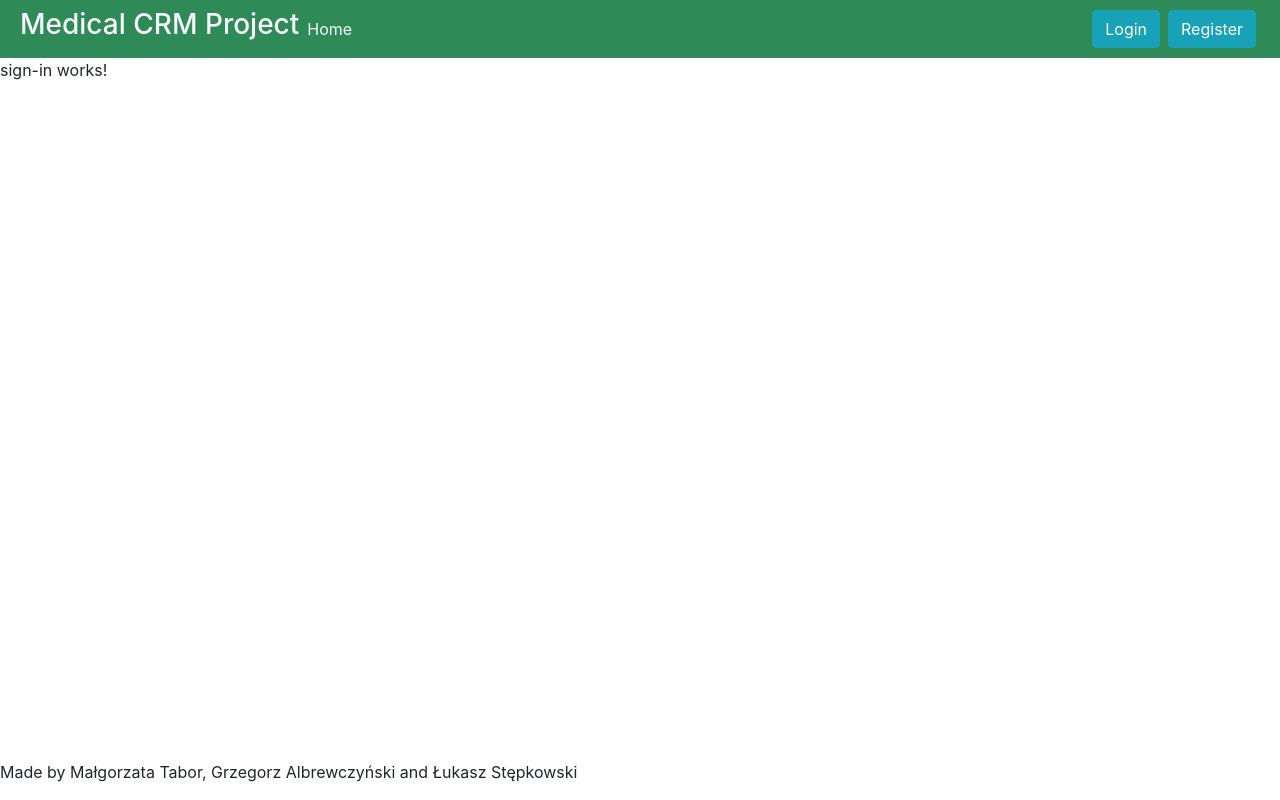
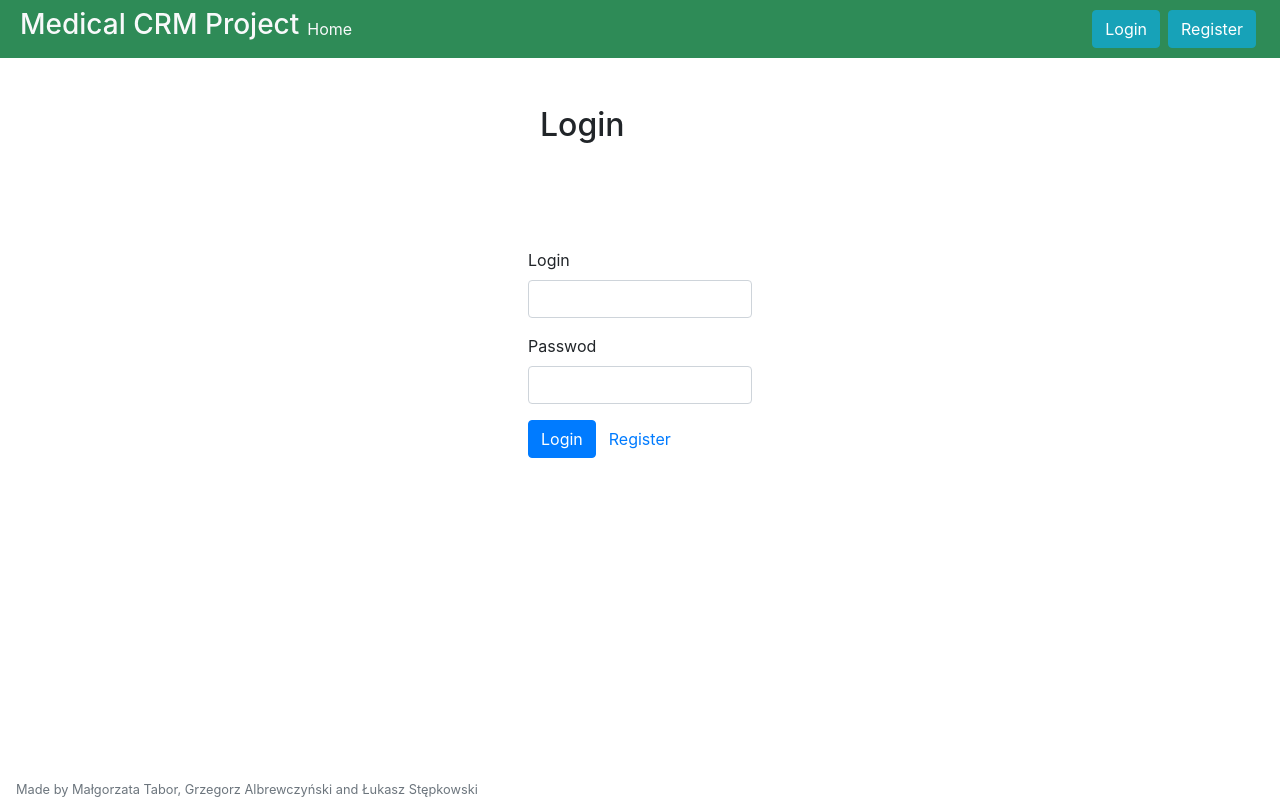
Before and after one commit to LukaszStepkowski/medical-crm-angular, an Angular app: page /signIn in a window 1280 px wide. Built offline with nearby package versions, Linux system fonts and the light colour scheme.

Commit message:
created a login page

```diff
--- a/src/app/app.component.html
+++ b/src/app/app.component.html
@@ -15,6 +15,6 @@
     </a>
 </nav>
 <router-outlet></router-outlet>
-<div class="fixed-bottom">
-    <p>Made by Małgorzata Tabor, Grzegorz Albrewczyński and Łukasz Stępkowski</p>
+<div class="fixed-bottom text-muted pl-md-3">
+    <small>Made by Małgorzata Tabor, Grzegorz Albrewczyński and Łukasz Stępkowski</small>
 </div>
--- a/src/app/register/register.component.html
+++ b/src/app/register/register.component.html
@@ -1,5 +1,7 @@
 <div *ngIf="error" class="alert alert danger">{{error}}</div>
-<h2 class="mx-auto">Register</h2>
+<div class="mx-auto py-md-5" style="width: 200px;">
+<h2>Register</h2>
+</div>
 <form [formGroup]="registerForm" (ngSubmit)="onSubmit()" class="mx-auto w-50 px-md-5 py-md-5">
     <div class="form-row">
         <div class="form-group col-md-6">
--- a/src/app/sign-in/sign-in.component.html
+++ b/src/app/sign-in/sign-in.component.html
@@ -1 +1,23 @@
-<p>sign-in works!</p>
+<div *ngIf="error" class="alert alert-danger">{{error}}</div>
+<div class="mx-auto py-md-5" style="width: 200px;">
+    <h2>Login</h2>
+</div>
+<div>
+    <form [formGroup]="loginForm" (ngSubmit)="onSubmit()" class="mx-auto w-25 px-md-5 py-md-5">
+        <div class="form-group">
+            <label for="login">Login</label>
+            <input type="text" class="form-control" formControlName="login">
+        </div>
+        <div class="form-group">
+            <label for="password">Passwod</label>
+            <input type="text" class="form-control" formControlName="password">
+        </div>
+        <div class="form-group">
+            <button [disabled]="loading" class="btn btn-primary">
+                <span *ngIf="loading" class="spinner-border spinner-border-sm mr-1"></span>
+                Login
+            </button>
+            <a routerLink="/register" class="btn btn-link">Register</a>
+        </div>
+    </form>
+</div>
--- a/src/app/sign-in/sign-in.component.ts
+++ b/src/app/sign-in/sign-in.component.ts
@@ -30,8 +30,8 @@ export class SignInComponent implements OnInit {
 
   ngOnInit() {
     this.loginForm = this.formBuilder.group({
-      login: ['', Validators.required],
-      password: ['', Validators.required]
+      login: '',
+      password: ''
     });
 
     this.returnUrl = this.route.snapshot.queryParams['returnUrl'] || '/';
```
